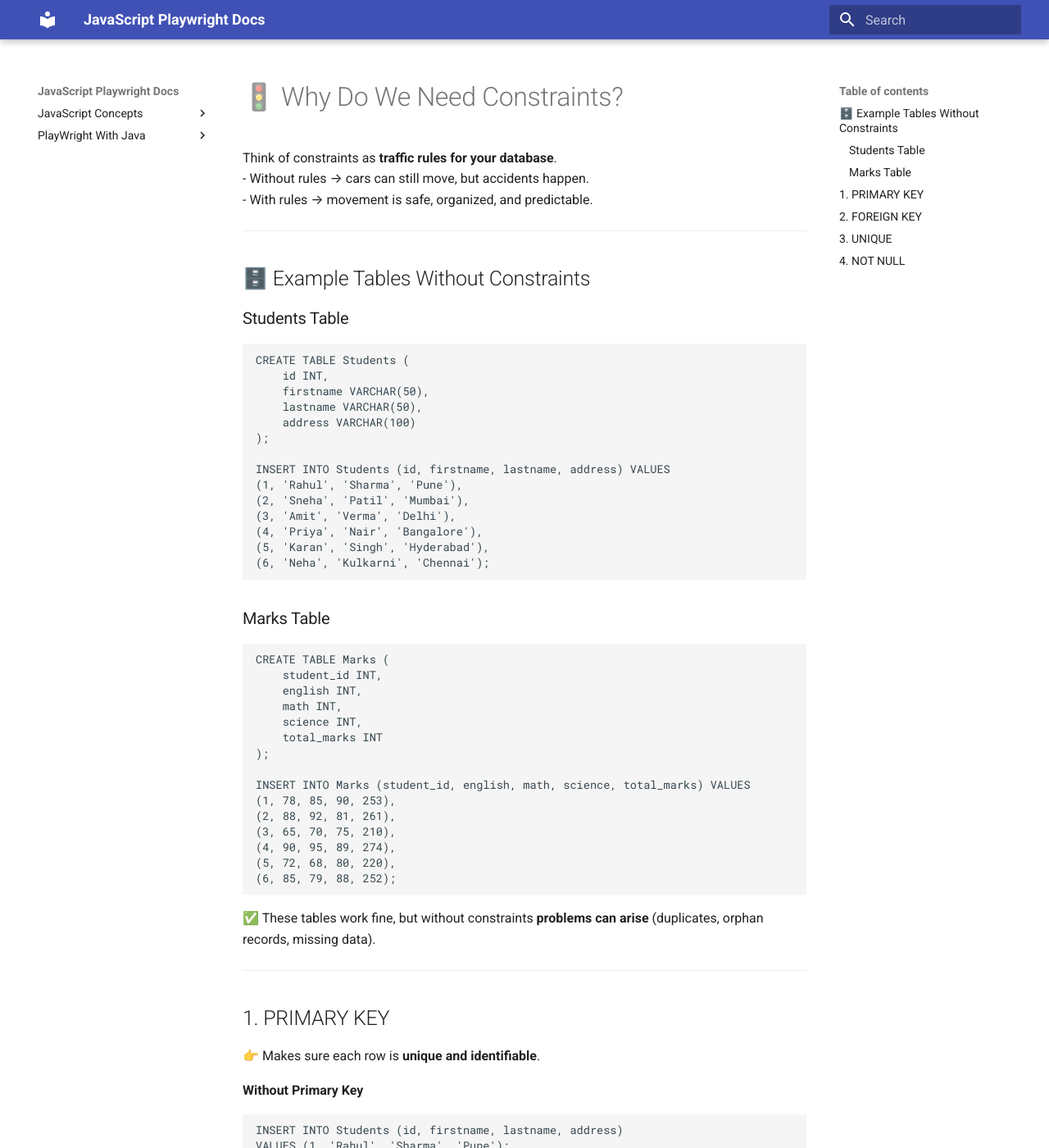
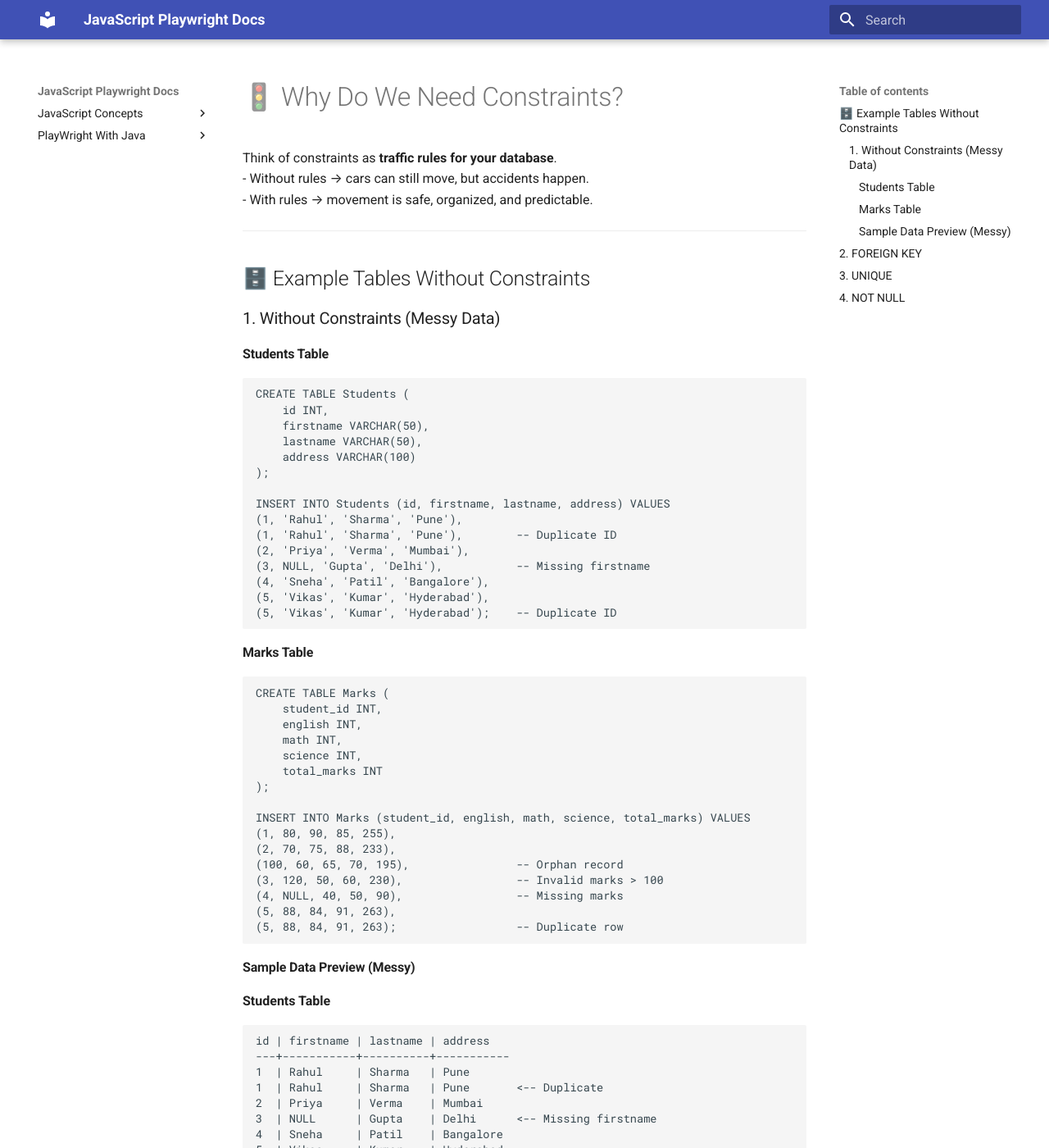
Before and after one commit to Play-Wright-course/automation-testing, an MkDocs documentation site: the page built from docs/mysql/constrain.md, in a window 1280 px wide and 1400 px high. Shown: the whole window at 82% size. Built offline with MkDocs 1.6.1 and Material for MkDocs 9.7.7, drawn with Linux system fonts in a browser that asks for light colours; some of the changed text lies outside the part shown.

Commit message:
Update constrain.md

````diff
--- a/docs/mysql/constrain.md
+++ b/docs/mysql/constrain.md
@@ -7,8 +7,9 @@
 ---
 
 ## 🗄️ Example Tables Without Constraints
+### 1. Without Constraints (Messy Data)
 
-### Students Table
+#### Students Table
 ```sql
 CREATE TABLE Students (
     id INT,
@@ -19,14 +20,15 @@
 
 INSERT INTO Students (id, firstname, lastname, address) VALUES
 (1, 'Rahul', 'Sharma', 'Pune'),
-(2, 'Sneha', 'Patil', 'Mumbai'),
-(3, 'Amit', 'Verma', 'Delhi'),
-(4, 'Priya', 'Nair', 'Bangalore'),
-(5, 'Karan', 'Singh', 'Hyderabad'),
-(6, 'Neha', 'Kulkarni', 'Chennai');
+(1, 'Rahul', 'Sharma', 'Pune'),        -- Duplicate ID
+(2, 'Priya', 'Verma', 'Mumbai'),
+(3, NULL, 'Gupta', 'Delhi'),           -- Missing firstname
+(4, 'Sneha', 'Patil', 'Bangalore'),
+(5, 'Vikas', 'Kumar', 'Hyderabad'),
+(5, 'Vikas', 'Kumar', 'Hyderabad');    -- Duplicate ID
 ```
 
-### Marks Table
+#### Marks Table
 ```sql
 CREATE TABLE Marks (
     student_id INT,
@@ -37,12 +39,43 @@
 );
 
 INSERT INTO Marks (student_id, english, math, science, total_marks) VALUES
-(1, 78, 85, 90, 253),
-(2, 88, 92, 81, 261),
-(3, 65, 70, 75, 210),
-(4, 90, 95, 89, 274),
-(5, 72, 68, 80, 220),
-(6, 85, 79, 88, 252);
+(1, 80, 90, 85, 255),
+(2, 70, 75, 88, 233),
+(100, 60, 65, 70, 195),                -- Orphan record
+(3, 120, 50, 60, 230),                 -- Invalid marks > 100
+(4, NULL, 40, 50, 90),                 -- Missing marks
+(5, 88, 84, 91, 263),
+(5, 88, 84, 91, 263);                  -- Duplicate row
+```
+
+#### Sample Data Preview (Messy)
+
+**Students Table**
+```
+id | firstname | lastname | address
+---+-----------+----------+-----------
+1  | Rahul     | Sharma   | Pune
+1  | Rahul     | Sharma   | Pune       <-- Duplicate
+2  | Priya     | Verma    | Mumbai
+3  | NULL      | Gupta    | Delhi      <-- Missing firstname
+4  | Sneha     | Patil    | Bangalore
+5  | Vikas     | Kumar    | Hyderabad
+5  | Vikas     | Kumar    | Hyderabad  <-- Duplicate
+```
+
+**Marks Table**
+```
+student_id | english | math | science | total_marks
+-----------+---------+------+---------+-------------
+1          | 80      | 90   | 85      | 255
+2          | 70      | 75   | 88      | 233
+100        | 60      | 65   | 70      | 195   <-- Orphan
+3          | 120     | 50   | 60      | 230   <-- Invalid marks
+4          | NULL    | 40   | 50      | 90    <-- Missing marks
+5          | 88      | 84   | 91      | 263
+5          | 88      | 84   | 91      | 263   <-- Duplicate
+```
+
 ```
 
 ✅ These tables work fine, but without constraints **problems can arise** (duplicates, orphan records, missing data).
````
